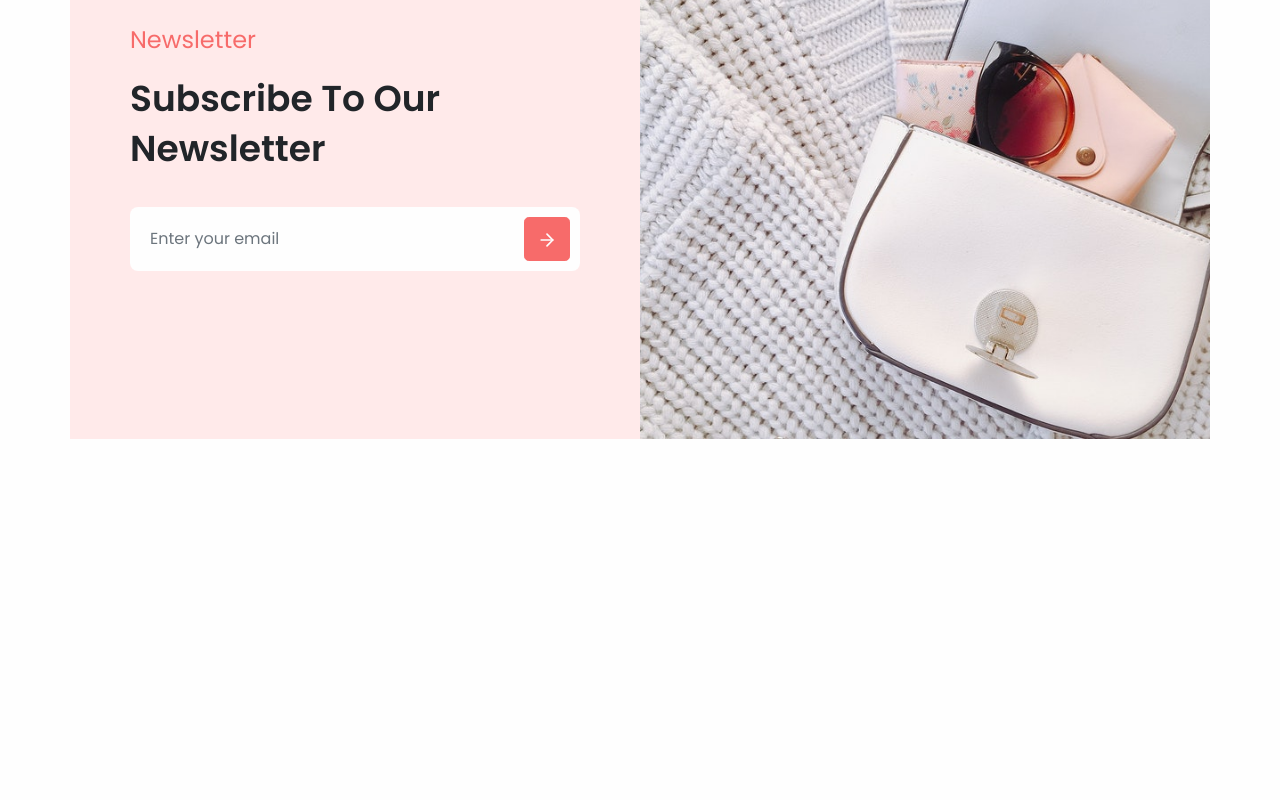
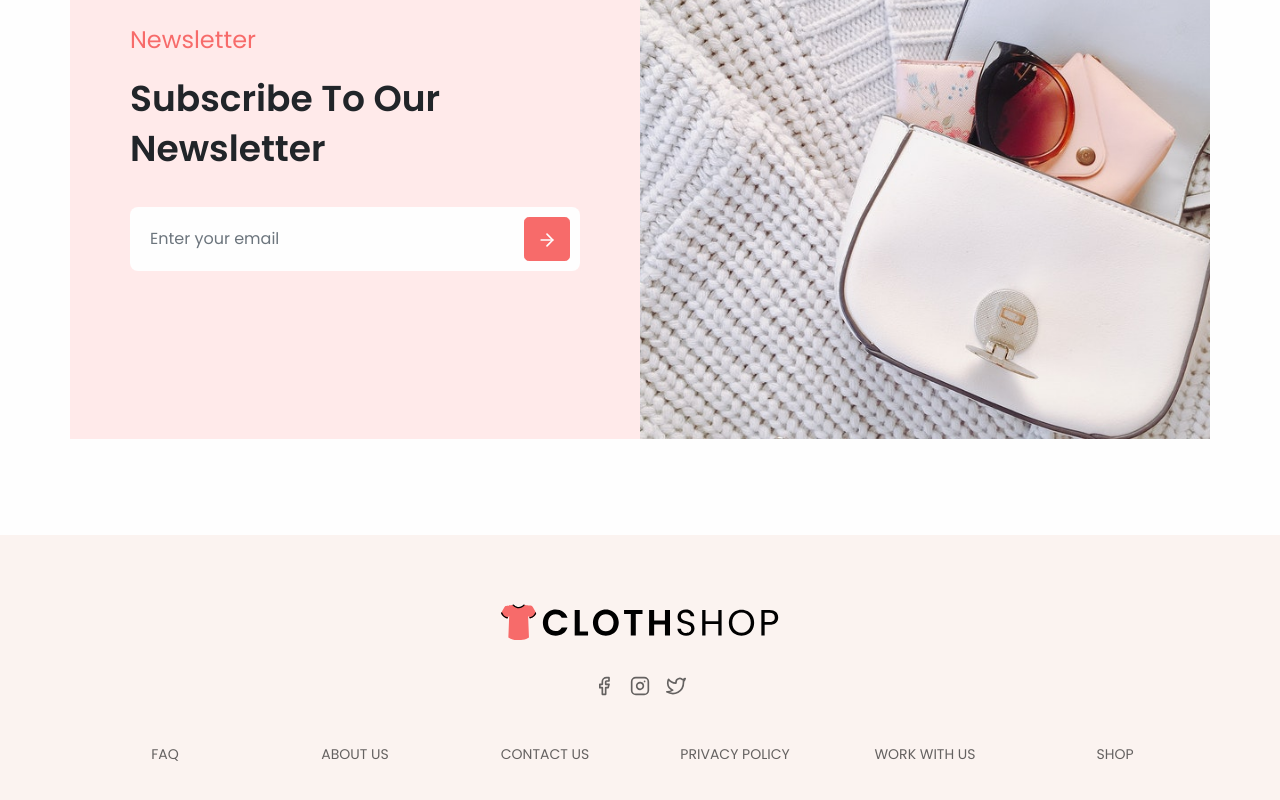
Before and after one commit to m-amirazmi/clothshop, a React (Vite) app: page / in a window 1280 px wide. Shown: the part 4413-5213 px from the top of the page. Before the commit the page ends 4900 px from the top, so only its background shows below. Built offline with nearby package versions, Linux system fonts and the light colour scheme; no server answers.

Commit message:
footer complete

```diff
--- a/src/components/Footer.tsx
+++ b/src/components/Footer.tsx
@@ -1,7 +1,45 @@
+import { Col, Container, Form, FormGroup, Input, Row } from "reactstrap";
 import styles from "../scss/modules/footer.module.scss";
+import { Link } from "react-router-dom";
+import footer from "../data/footerdata.json";
+import { FiFacebook, FiInstagram, FiTwitter } from "react-icons/fi";
 
-const Footer: React.FunctionComponent = (props) => {
-	return <div className={styles.container}></div>;
+const Footer: React.FunctionComponent = () => {
+	return (
+		<div className="pt-5">
+			<div className={styles.container}>
+				<Container>
+					<div className={styles.imgContainer}>
+						<img src="/images/logo.svg" alt="logo" />
+					</div>
+
+					<div className="d-flex align-items-center justify-content-center mt-4 mb-5">
+						<div className="px-2">
+							<FiFacebook className={styles.icon} fontSize={20} />
+						</div>
+						<div className="px-2">
+							<FiInstagram className={styles.icon} fontSize={20} />
+						</div>
+						<div className="px-2">
+							<FiTwitter className={styles.icon} fontSize={20} />
+						</div>
+					</div>
+
+					<Row className="px-2 px-md-0 text-center">
+						{footer.data.map((item) => (
+							<Col key={item.id} xs={4} md={2}>
+								<Link to={item.link} className="pb-2 pb-md-0">
+									<h6 className="text-uppercase" style={{ fontWeight: "400" }}>
+										{item.name}
+									</h6>
+								</Link>
+							</Col>
+						))}
+					</Row>
+				</Container>
+			</div>
+		</div>
+	);
 };
 
 export default Footer;
--- a/src/components/MainLayout.tsx
+++ b/src/components/MainLayout.tsx
@@ -1,5 +1,6 @@
 import { Outlet } from "react-router-dom";
 import AnnouncementBar from "./AnnouncementBar";
+import Footer from "./Footer";
 import TopNav from "./TopNav";
 
 interface IMainLayoutProps {}
@@ -10,6 +11,7 @@ const MainLayout: React.FunctionComponent<IMainLayoutProps> = (props) => {
 			<AnnouncementBar />
 			<TopNav />
 			<Outlet />
+			<Footer />
 		</div>
 	);
 };
--- /dev/null
+++ b/src/data/footerdata.json
@@ -0,0 +1,34 @@
+{
+	"data": [
+		{
+			"id": "4",
+			"name": "FAQ",
+			"link": "/faq"
+		},
+		{
+			"id": "1",
+			"name": "About Us",
+			"link": "/about"
+		},
+		{
+			"id": "2",
+			"name": "Contact Us",
+			"link": "/contact"
+		},
+		{
+			"id": "3",
+			"name": "Privacy Policy",
+			"link": "/privacy-policy"
+		},
+		{
+			"id": "5",
+			"name": "Work With Us",
+			"link": "/careers"
+		},
+		{
+			"id": "6",
+			"name": "Shop",
+			"link": "/shop"
+		}
+	]
+}
--- a/src/scss/_colors.scss
+++ b/src/scss/_colors.scss
@@ -4,7 +4,7 @@ $yellow: #ffae00;
 $orange: #ff5a1a;
 $accent-1: #00234d;
 $accent-2: #535f61;
-$accent-3: rgb(247, 107, 106);
+$accent-3: #f76b6a;
 $accent-4: #2153a8;
 $accent-5: #071c1f;
 
--- a/src/scss/modules/footer.module.scss
+++ b/src/scss/modules/footer.module.scss
@@ -1,2 +1,47 @@
+@import "../colors";
+
 .container {
+	background-color: #fbf3f0;
+	padding: 60px 0px;
+
+	h6 {
+		font-size: 14px;
+		margin-bottom: 0px;
+	}
+
+	a,
+	p {
+		font-size: 14px;
+		display: block;
+		margin-bottom: 12px;
+		cursor: pointer;
+		text-decoration: none;
+		color: rgba(0, 0, 0, 0.6);
+	}
+
+	a:hover {
+		color: rgba(0, 0, 0, 0.4);
+	}
 }
+
+.imgContainer {
+	width: 100%;
+	display: flex;
+	img {
+		width: 25%;
+		text-align: center;
+		margin: 0px auto;
+
+		@media screen and (max-width: 579px) {
+			width: 70%;
+		}
+	}
+}
+
+.icon {
+	cursor: pointer;
+	color: rgba(0, 0, 0, 0.6);
+	&:hover {
+		color: rgba(0, 0, 0, 0.4);
+	}
+}
--- a/src/utils/interfaces.ts
+++ b/src/utils/interfaces.ts
@@ -111,3 +111,9 @@ export interface IFAQ {
 export interface IHomeFAQProps {
 	faqs: IFAQ[];
 }
+
+export interface IFooterItem {
+	id: string;
+	name: string;
+	link: string;
+}
```
